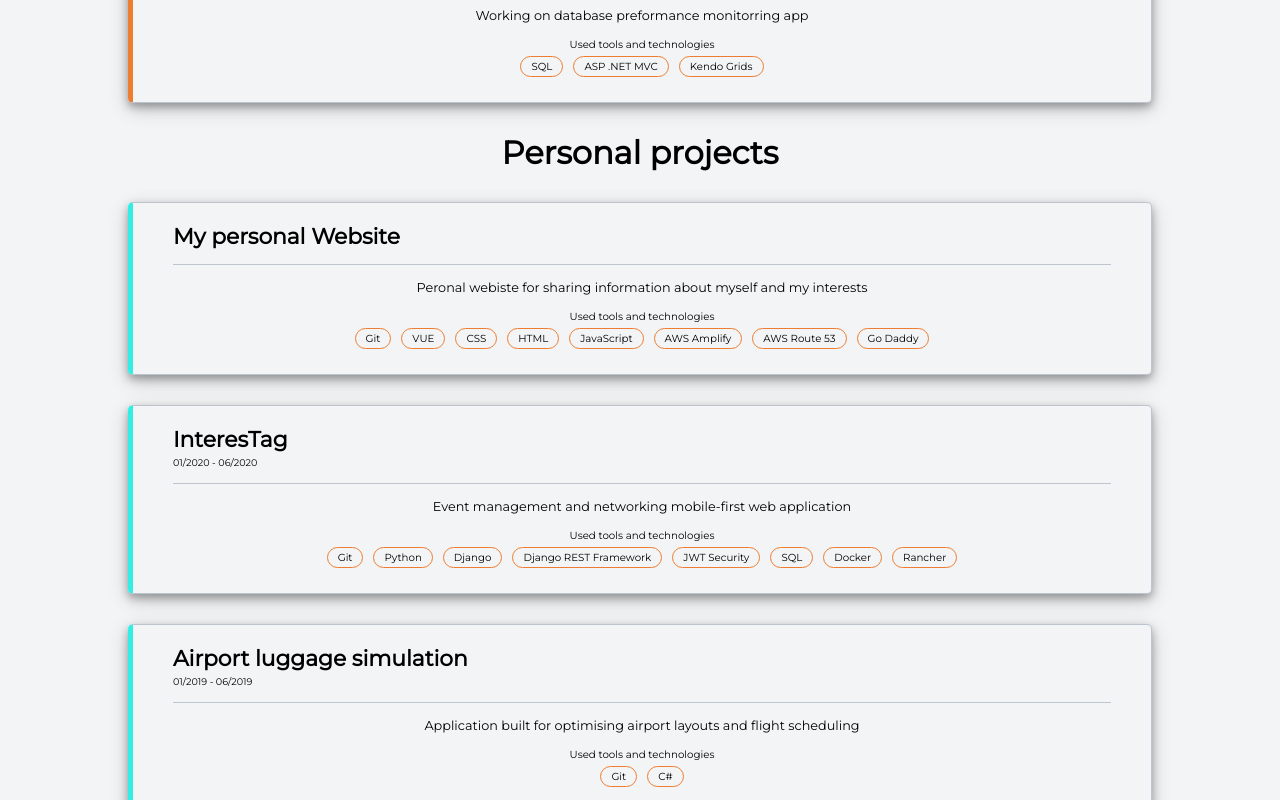
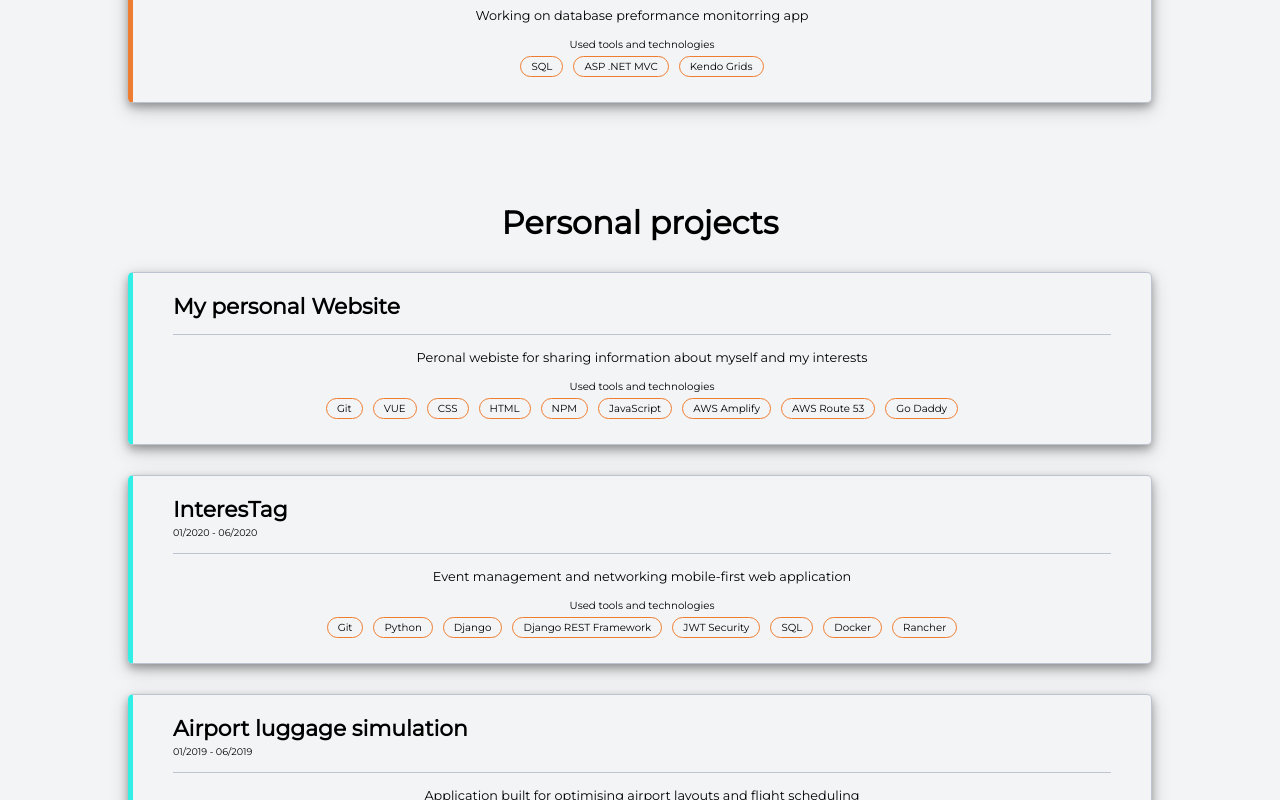
Before and after one commit to AleksandarStaikov/astaykov-ui, a Vue app: page /experience in a window 1280 px wide. Shown: the part 580-1380 px from the top of the page. Built offline with nearby package versions, Linux system fonts and the light colour scheme.

Commit message:
edited personal projects section

```diff
--- a/src/views/Experience.vue
+++ b/src/views/Experience.vue
@@ -79,6 +79,7 @@
             <div>VUE</div>
             <div>CSS</div>
             <div>HTML</div>
+            <div>NPM</div>
             <div>JavaScript</div>
             <div>AWS Amplify</div>
             <div>AWS Route 53</div>
@@ -157,7 +158,11 @@
 <style lang="scss" scoped>
 .experience-wrapper {
   width: 80%;
-  margin: 100px auto 0 auto;
+  margin: 0 auto;
+
+  & > div {
+    margin-top: 100px;
+  }
 
   .experience-item {
     margin: 30px 0;
```
